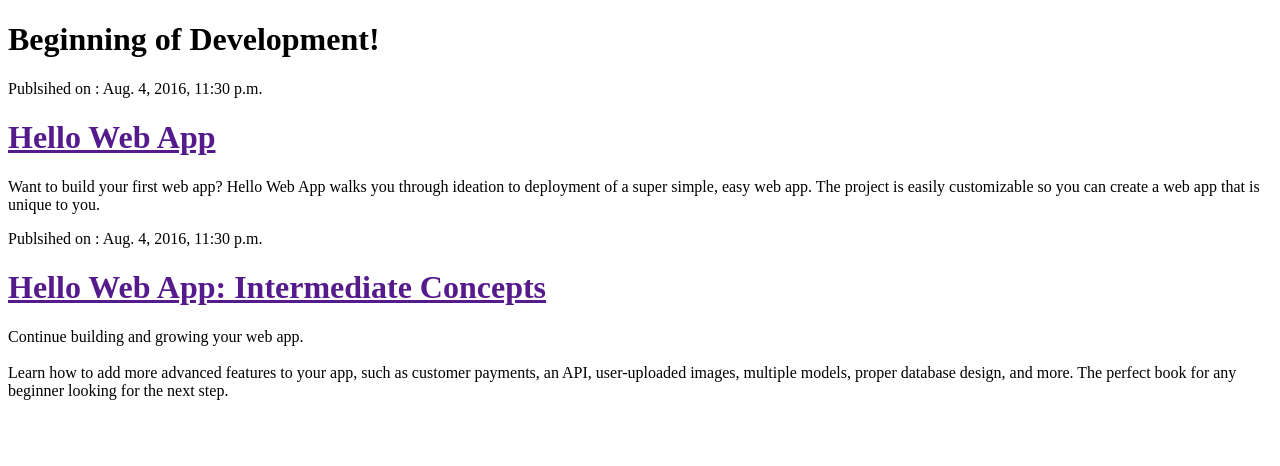
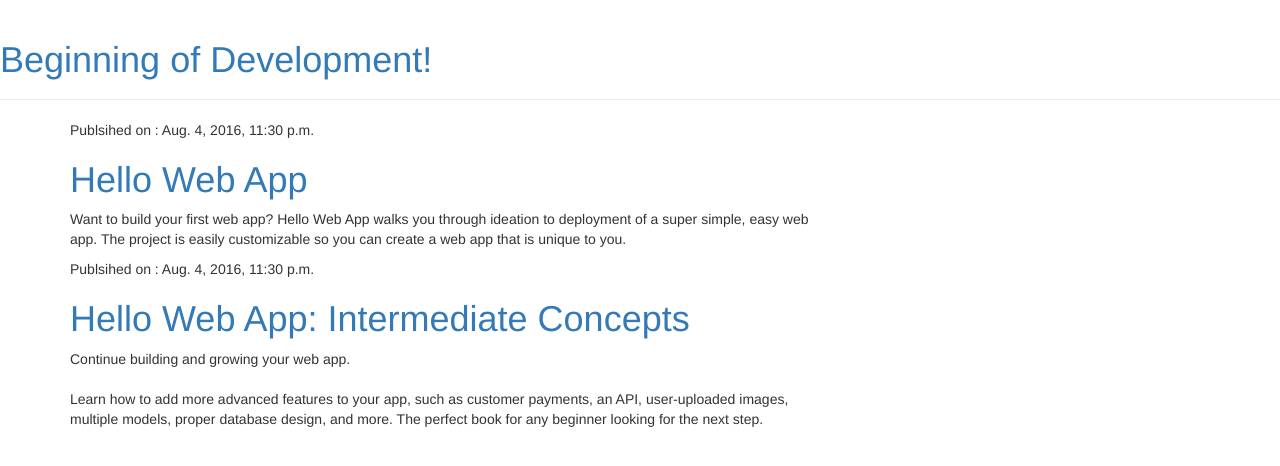
Before and after one commit to Mikebarson/Blog, a Django app: page / in a window 1280 px wide. Shown: the top 466 px of the page. Run offline with Django 3.2, Linux system fonts and the light colour scheme; data comes from the database, SQL or seed files in the repository; both versions use the stored data as it was after the commit; some libraries are stand-ins or nearby versions.

Commit message:
Added style to posts

```diff
--- a/blog/templates/blog/post_list.html
+++ b/blog/templates/blog/post_list.html
@@ -1,17 +1,31 @@
+{% load staticfiles %}
 <!DOCTYPE html>
 <html>
 <head>
 	<title>Home</title>
+	<link rel="stylesheet" href="//maxcdn.bootstrapcdn.com/bootstrap/3.2.0/css/bootstrap.min.css">
+	<link rel="stylesheet" href="//maxcdn.bootstrapcdn.com/bootstrap/3.2.0/css/bootstrap-theme.min.css">
+	<link href="//fonts.googleapis.com/css?family=Lobster&subset=latin,latin-ext" rel="stylesheet" type="text/css">
+	<link rel="stylesheet" href="{% static 'css/blog.css' %}">
 </head>
 <body>
-	<h1>Beginning of Development!</h1>
-
-	{% for post in posts%}
-		<div>
-			<p>Publsihed on : {{ post.published_date }}</p>
-			<h1><a href="">{{ post.title }}</a></h1>
-			<p>{{ post.text |linebreaksbr }}</p>
+	<div class="page-header">
+		<h1><a href="/">Beginning of Development!</a></h1>
+	</div>
+	<div class="content container">
+		<div class="row">
+			<div class="col-md-8">
+				{% for post in posts%}
+					<div class="post">
+						<div class="date">
+							<p>Publsihed on : {{ post.published_date }}</p>
+						</div>
+						<h1><a href="">{{ post.title }}</a></h1>
+						<p>{{ post.text |linebreaksbr }}</p>
+					</div>
+				{% endfor %}
+			</div>
 		</div>
-	{% endfor %}
+	</div>
 </body>
 </html>
```
Also changed, not shown: blog/templates/blog/base.html (added), db.sqlite3.
